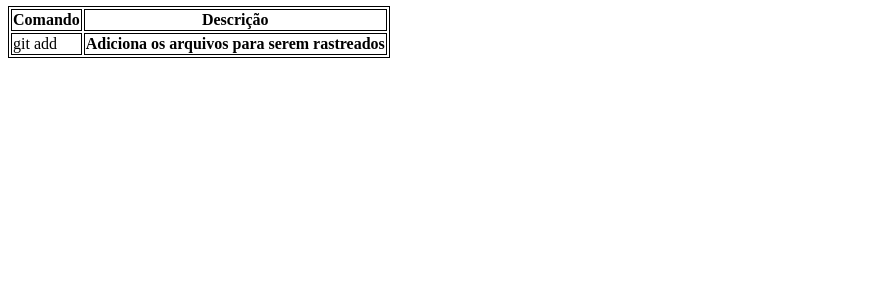
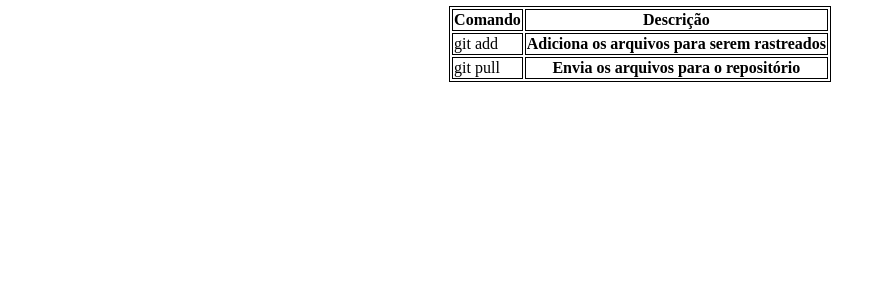
Before and after one commit to gabrieldss808/SiteLiveCode, a plain HTML site: page index.html in a window 1280 px wide. Shown: the part 504-800 px from the top of the page, without its empty margins (0-895 px from the left). Drawn offline with Linux system fonts and the light colour scheme.

Commit message:
(feature) new command

```diff
--- a/index.html
+++ b/index.html
@@ -6,18 +6,21 @@
         <meta http-equiv="X-UA-Compatible" content="IE=edge">
         <meta name="viewport" content="width=device-width, initial-scale=1.0">
         <style>
-            table, th, td {
+            table,
+            th,
+            td {
                 border: 1px solid black;
             }
         </style>
 
         <title>Teste</title>
     </head>
+
     <body>
         <center style="margin-top: 10%;">
             <img src="https://github.com/dgo-angelo.png" alt="Foto logo">
             <h1>Descrição da Foto</h1>
-        </center>
+
             <table>
                 <thead>
                     <tr>
@@ -29,8 +32,15 @@
                     <tr>
                         <td>git add</td>
                         <th>Adiciona os arquivos para serem rastreados</th>
+
                     </tr>
+                    <tr>
+                        <td>git pull</td>
+                        <th>Envia os arquivos para o repositório</th>
+                    </tr>
+                </tbody>
+            </table>
+        </center>
     </body>
-        </table>
-    </body>
+
 </html>
```
Lines whose indentation alone changed are shown as unchanged.
